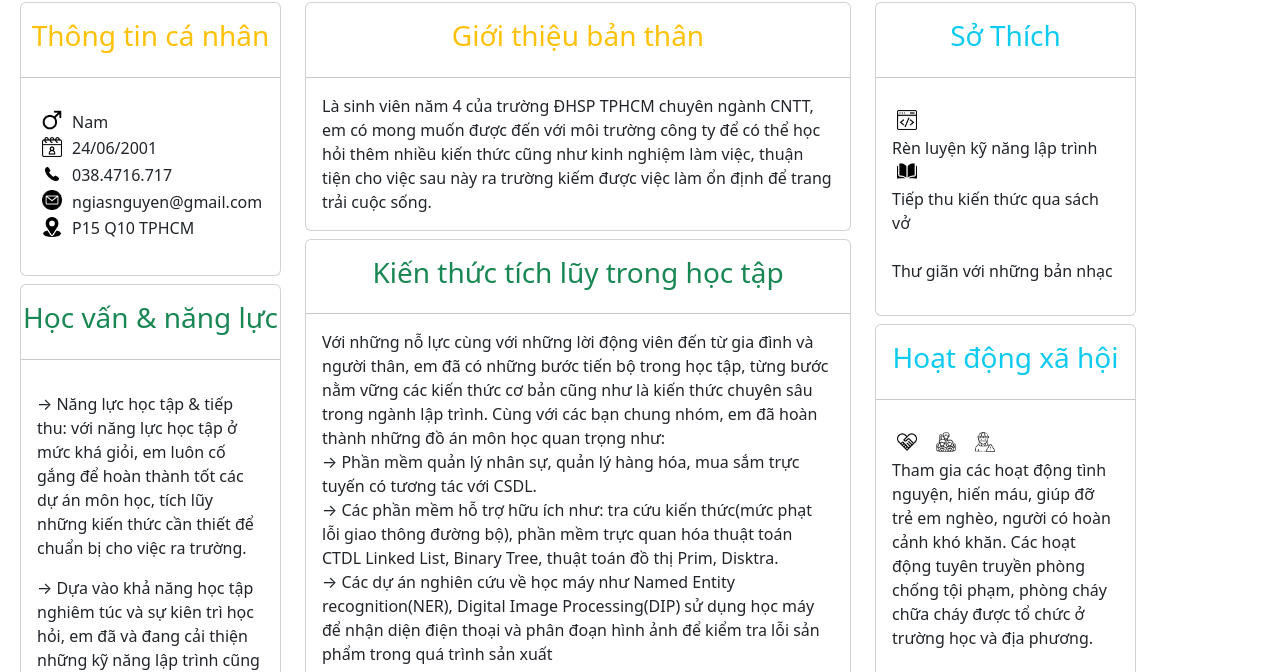
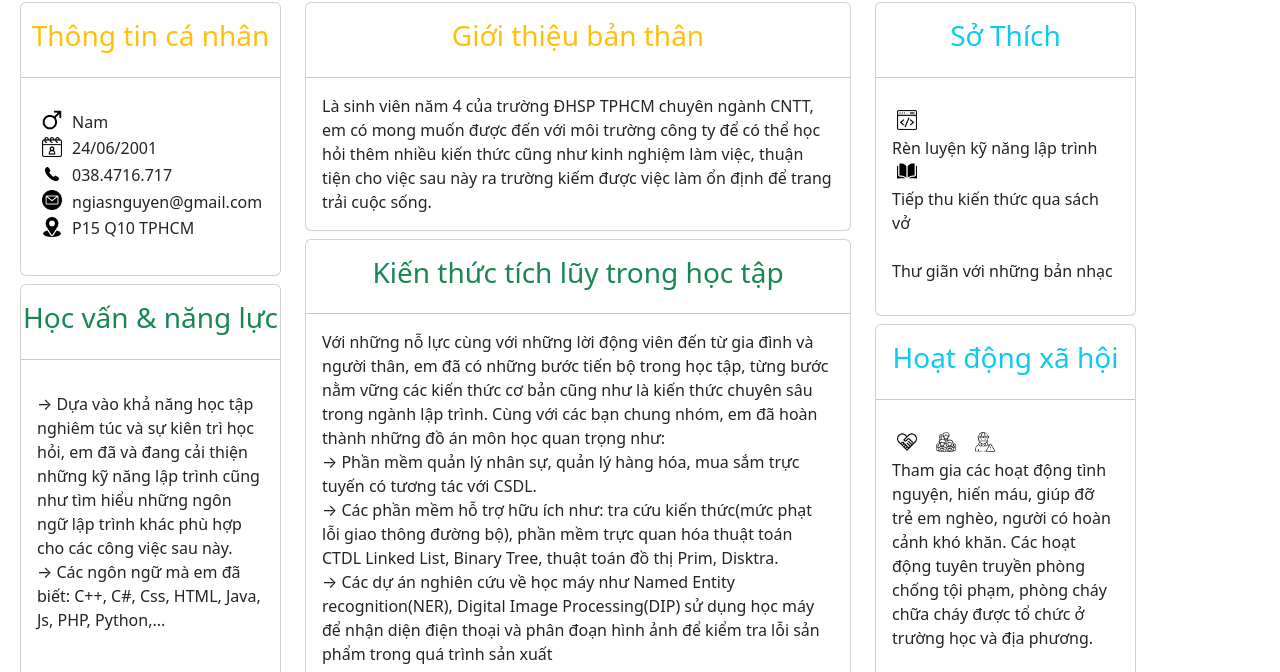
Before and after one commit to NgiasNguyen/cv, a plain HTML site: page index.html in a window 1280 px wide. Shown: the part 128-800 px from the top of the page. Drawn offline with nearby package versions, Linux system fonts and the light colour scheme; files whose address does not match are found by name.

Commit message:
Update index.html

```diff
--- a/index.html
+++ b/index.html
@@ -49,8 +49,6 @@
                     <h3 class="card-top pt-3 text-center text-success">Học vấn & năng lực</h3>
                     <hr class="line" size="1">
                     <ul class="card-body list-unstyled ">
-                        <p>&#8594 Năng lực học tập & tiếp thu: với năng lực học tập ở mức khá giỏi, em luôn cố gắng để hoàn thành tốt các dự án môn học,
-                            tích lũy những kiến thức cần thiết để chuẩn bị cho việc ra trường. </p>
                         <p>
                             &#8594 Dựa vào khả năng học tập nghiêm túc và sự kiên trì học hỏi, em đã và đang cải thiện
                             những kỹ năng lập trình cũng như tìm hiểu những ngôn ngữ lập trình khác phù hợp cho các công việc sau này.
```
